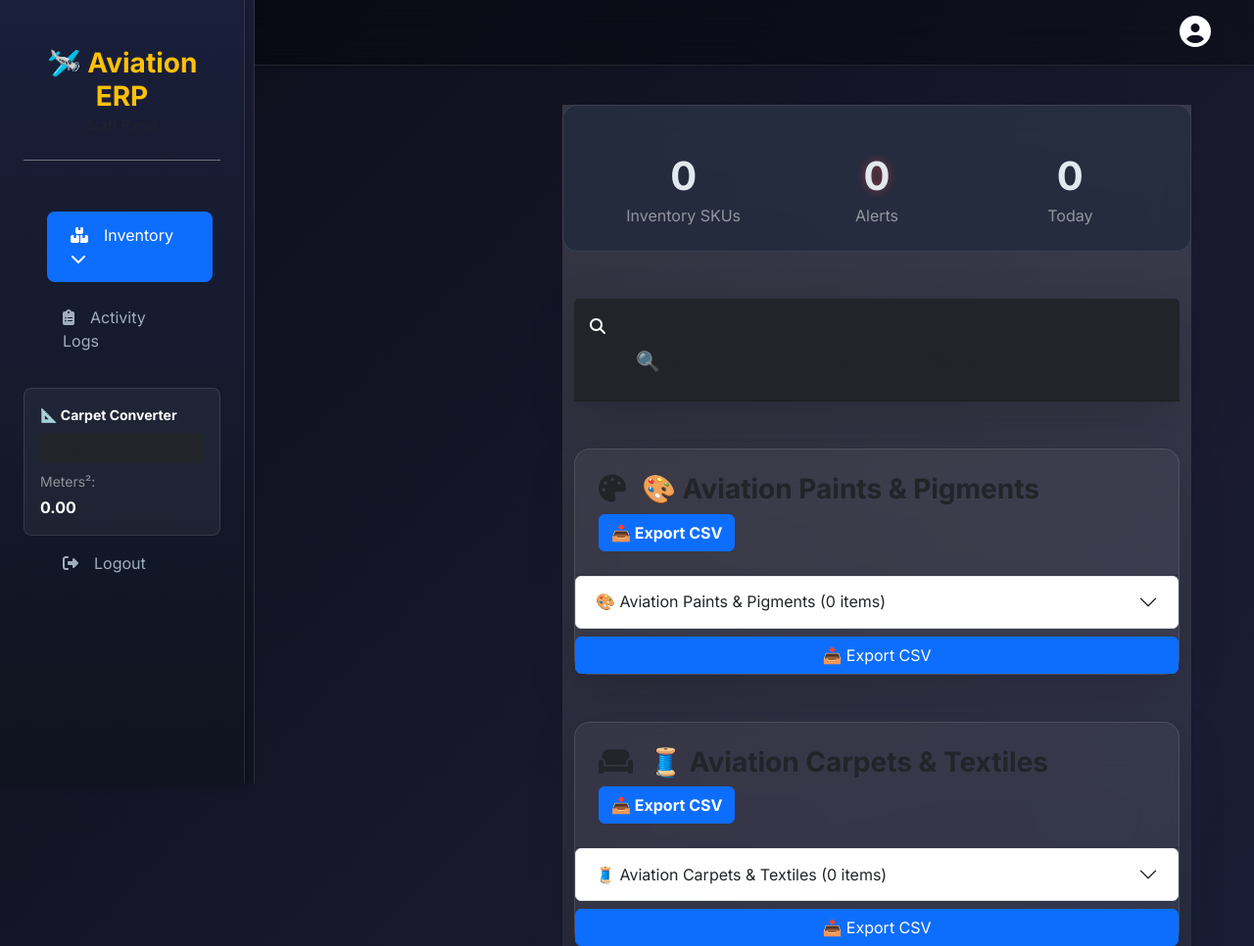
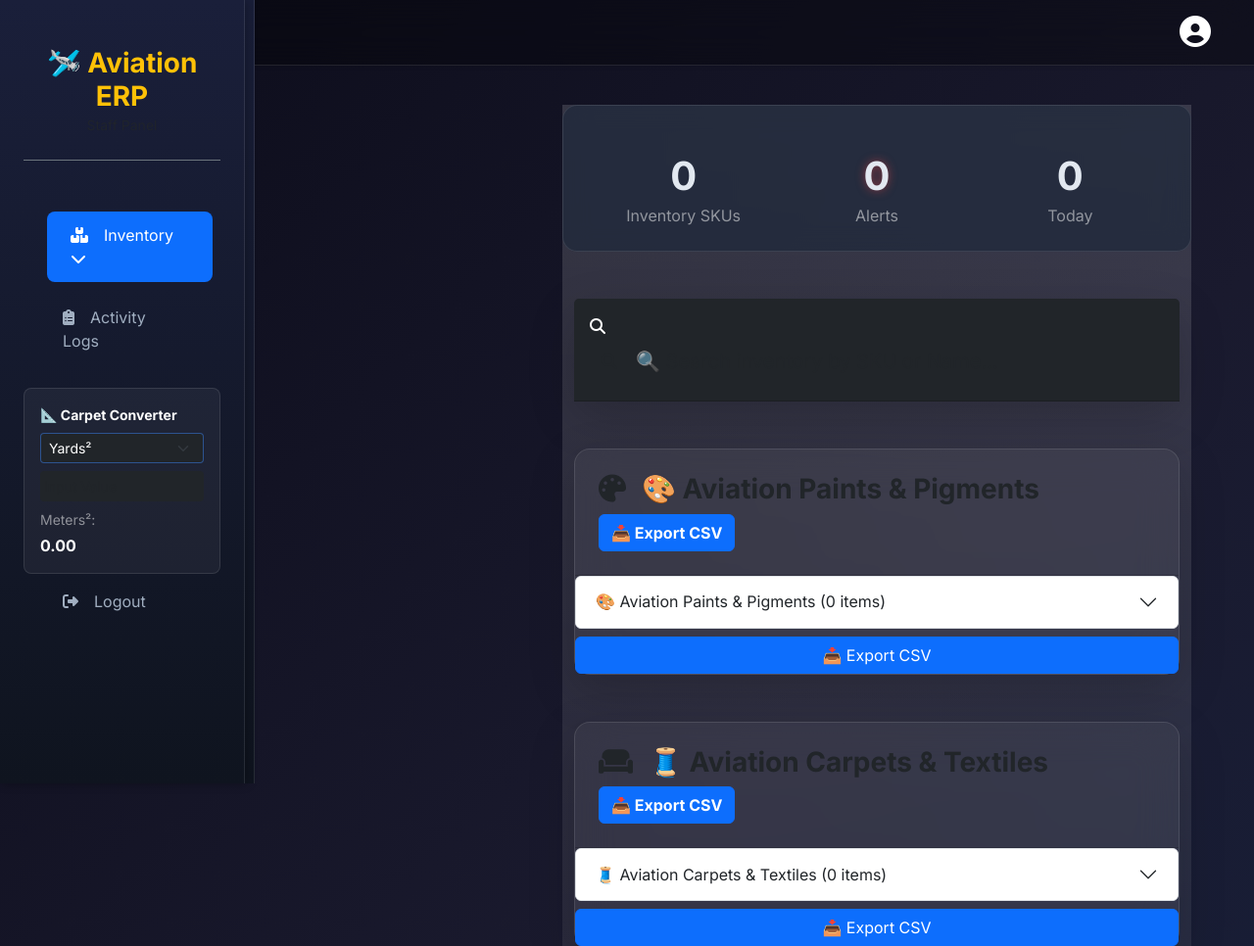
Before and after one commit to whitetap/whitetap-inventory-erp, a Flask app: page /staff-inventory in a window 1280 px wide. Shown: the top 966 px of the page at 98% size. Run offline with Flask 3, Linux system fonts and the light colour scheme.

Commit message:
UI: Added Inches to Meters conversion in sidebar calculator

```diff
--- a/templates/staff_dashboard.html
+++ b/templates/staff_dashboard.html
@@ -298,15 +298,23 @@ html {
             <a class="nav-link text-white px-4 py-3 mb-2 rounded-3 sidebar-link" href="{{ url_for('export_logs') }}">
                 <i class="fas fa-clipboard-list me-3"></i>Activity Logs
             </a>
+
             <!-- Sidebar Carpet Converter -->
             <div class="carpet-sidebar-converter mt-3 p-3" style="background: rgba(255, 255, 255, 0.05); border: 1px solid rgba(255, 255, 255, 0.1); border-radius: 8px;">
                 <div class="small text-white fw-bold mb-2">📐 Carpet Converter</div>
                 <div class="mb-2">
-                    <input type="number" id="sidebarYards" class="form-control form-control-sm bg-dark text-white border-0 p-1" step="0.01" placeholder="Yards²">
+                    <select id="sidebarUnit" class="form-select form-select-sm bg-dark text-white border-0" style="border: 1px solid rgba(59, 130, 246, 0.5) !important;">
+                        <option value="yards">Yards²</option>
+                        <option value="inches">Inches²</option>
+                    </select>
+                </div>
+                <div class="mb-2">
+                    <input type="number" id="sidebarValue" class="form-control form-control-sm bg-dark text-white border-0 p-1" step="0.01" placeholder="Input Value">
                 </div>
                 <div class="small text-white-50 mb-1">Meters²:</div>
                 <div class="fw-bold text-white fs-6 mb-0" id="sidebarMeters" style="min-height: 1.2em;">0.00</div>
             </div>
+
             <a class="nav-link text-white px-4 py-3 mb-2 rounded-3 sidebar-link" href="#">
                 <i class="fas fa-sign-out-alt me-3"></i>Logout
             </a>
@@ -717,10 +725,22 @@ function copyToIssue() {
 }
 
 document.getElementById('carpetYards').addEventListener('input', updateCarpetConverter);
-document.getElementById('sidebarYards').addEventListener('input', function() {
-    const yards = parseFloat(this.value) || 0;
-    document.getElementById('sidebarMeters').textContent = (yards * 0.8361).toFixed(2);
+
+document.getElementById('sidebarValue').addEventListener('input', function() {
+    const unit = document.getElementById('sidebarUnit').value;
+    const value = parseFloat(this.value) || 0;
+    let meters = 0;
+    if (unit === 'yards') {
+        meters = value * 0.8361;
+    } else if (unit === 'inches') {
+        meters = value * 0.000645;
+    }
+    document.getElementById('sidebarMeters').textContent = meters.toFixed(3);
 });
+document.getElementById('sidebarUnit').addEventListener('change', function() {
+    document.getElementById('sidebarValue').dispatchEvent(new Event('input'));
+});
+
 
 document.addEventListener('DOMContentLoaded', function() {
     const searchInput = document.getElementById('staffSearch');
```
